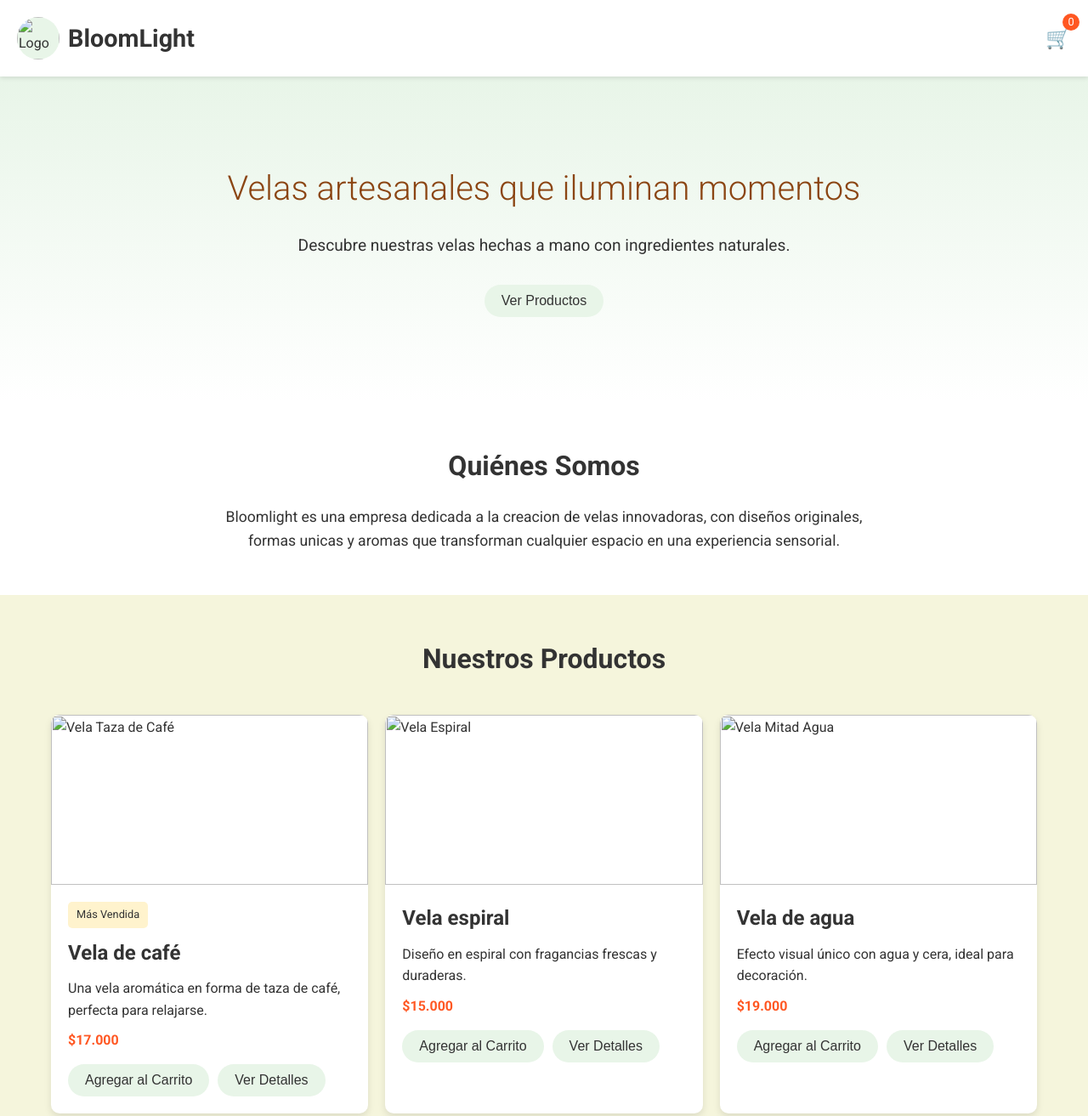
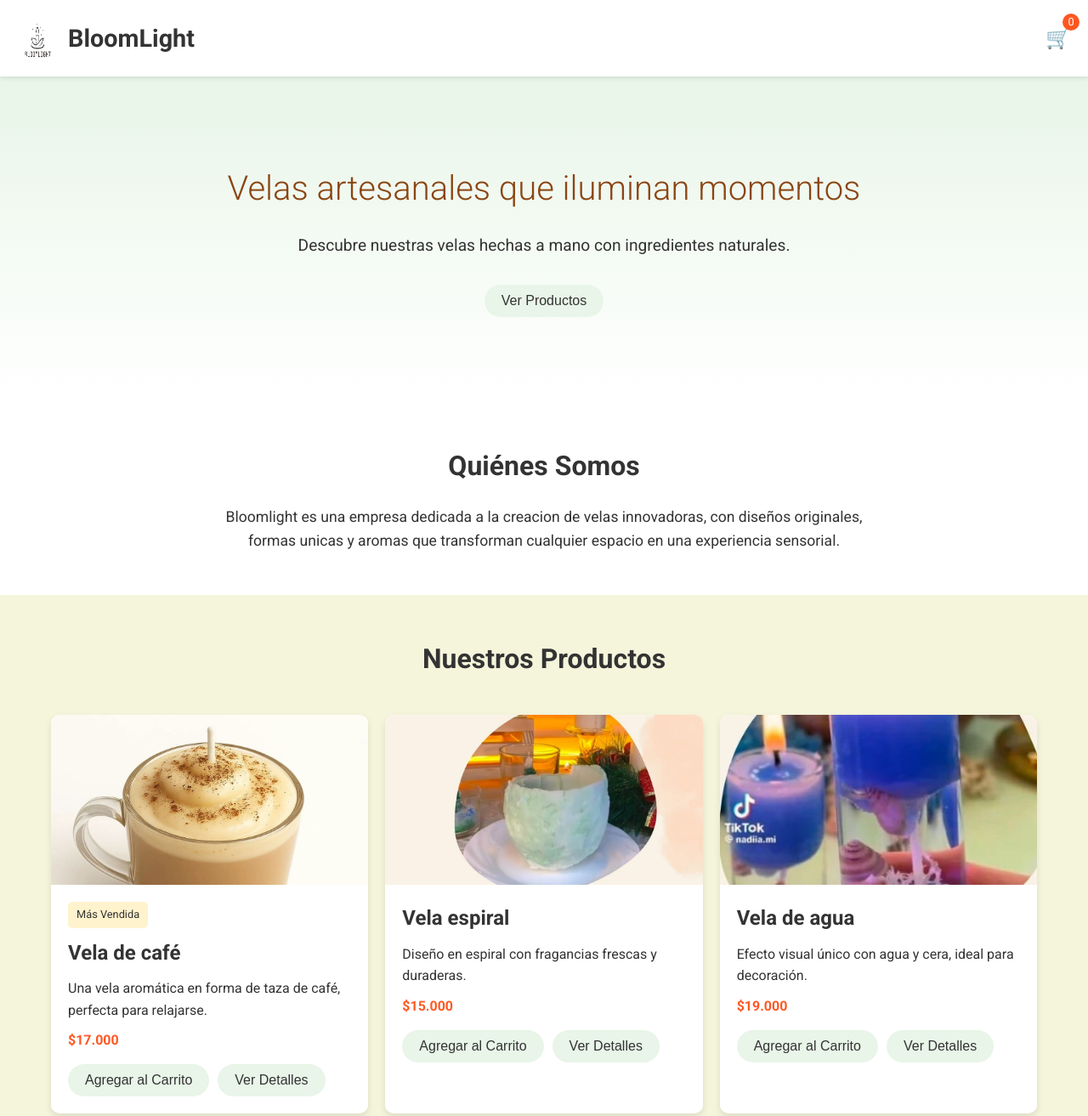
Before and after one commit to Fabian-Alpha/BloomLight666, a plain HTML site: page index.html in a window 1280 px wide. Shown: the top 1313 px of the page at 85% size. Drawn offline with Linux system fonts and the light colour scheme.

Commit message:
index.html

```diff
--- a/index.html
+++ b/index.html
@@ -361,7 +361,7 @@
     <!-- Header -->
     <header>
         <div class="logo">
-          <img src="images/lg.png" alt="Logo BloomLight">
+          <img src="lg.png" alt="Logo BloomLight">
             <h1>BloomLight</h1>
         </div>
         <div class="carrito">
@@ -388,7 +388,7 @@
         <h2>Nuestros Productos</h2>
         <div class="productos-grid">
             <div class="producto">
-            <img src="images/cafe.jpg" alt="Vela Taza de Café">
+            <img src="cafe.jpg" alt="Vela Taza de Café">
                 <div class="producto-content">
                     <span class="mas-vendido">Más Vendida</span>
                     <h3>Vela de café</h3>
@@ -401,7 +401,7 @@
                 </div>
             </div>
             <div class="producto">
-             <img src="images/espiral.jpg" alt="Vela Espiral">
+             <img src="espiral.jpg" alt="Vela Espiral">
                 <div class="producto-content">
                     <h3>Vela espiral</h3>
                     <p>Diseño en espiral con fragancias frescas y duraderas.</p>
@@ -413,7 +413,7 @@
                 </div>
             </div>
             <div class="producto">
-             <img src="images/agua.jpg" alt="Vela Mitad Agua">
+             <img src="agua.jpg" alt="Vela Mitad Agua">
                 <div class="producto-content">
                     <h3>Vela de agua</h3>
                     <p>Efecto visual único con agua y cera, ideal para decoración.</p>
```
